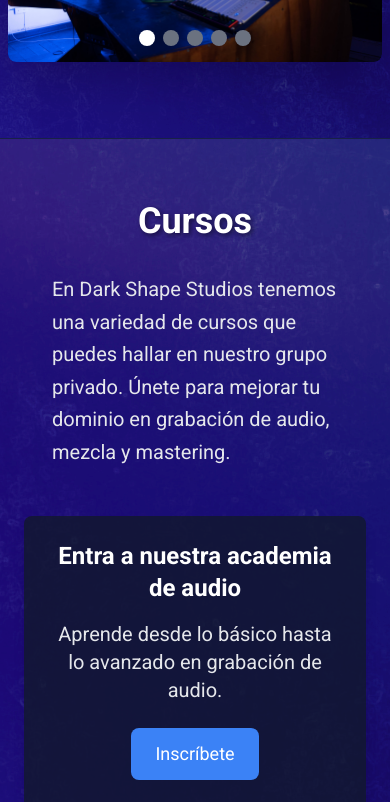
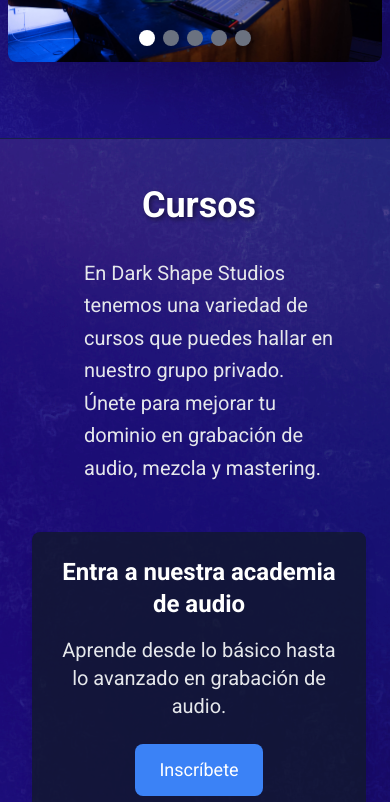
Before and after one commit to miguelbonilla1/darkShape, a React (Vite) app: page / in a window 390 px wide. Shown: the part 1380-2182 px from the top of the page. Built offline with nearby package versions, Linux system fonts and the light colour scheme.

Commit message:
fix text

```diff
--- a/src/components/Cursos.jsx
+++ b/src/components/Cursos.jsx
@@ -7,7 +7,7 @@ const Cursos = ({ cursos }) => {
     <>
       <section
         id="cursos"
-        className="w-full relative flex flex-col justify-center items-center min-h-screen bg-cover bg-center text-white font-roboto"
+        className=" pl-2 w-full relative flex flex-col justify-center items-center min-h-screen bg-cover bg-center text-white font-roboto"
         style={{ backgroundImage: `url(${fondoEstudio})` }}
       >
         {/* Overlay semitransparente */}
@@ -23,7 +23,7 @@ const Cursos = ({ cursos }) => {
           </div>
 
           {/* Descripción */}
-          <div className="w-full mb-12 px-4 md:px-12 lg:px-11 lg:ml-10">
+          <div className="pl-10 w-full mb-12 px-4 md:px-12 lg:px-11 lg:ml-10">
             <p className="text-xl sm:text-2xl md:text-3xl lg:text-3xl text-gray-200 leading-relaxed sm:text-center md:text-left px-3 sm:px-0 pl-3">
               En Dark Shape Studios tenemos una variedad de cursos que puedes hallar en nuestro grupo privado. Únete para mejorar tu dominio en grabación de audio, mezcla y mastering.
             </p>
```
